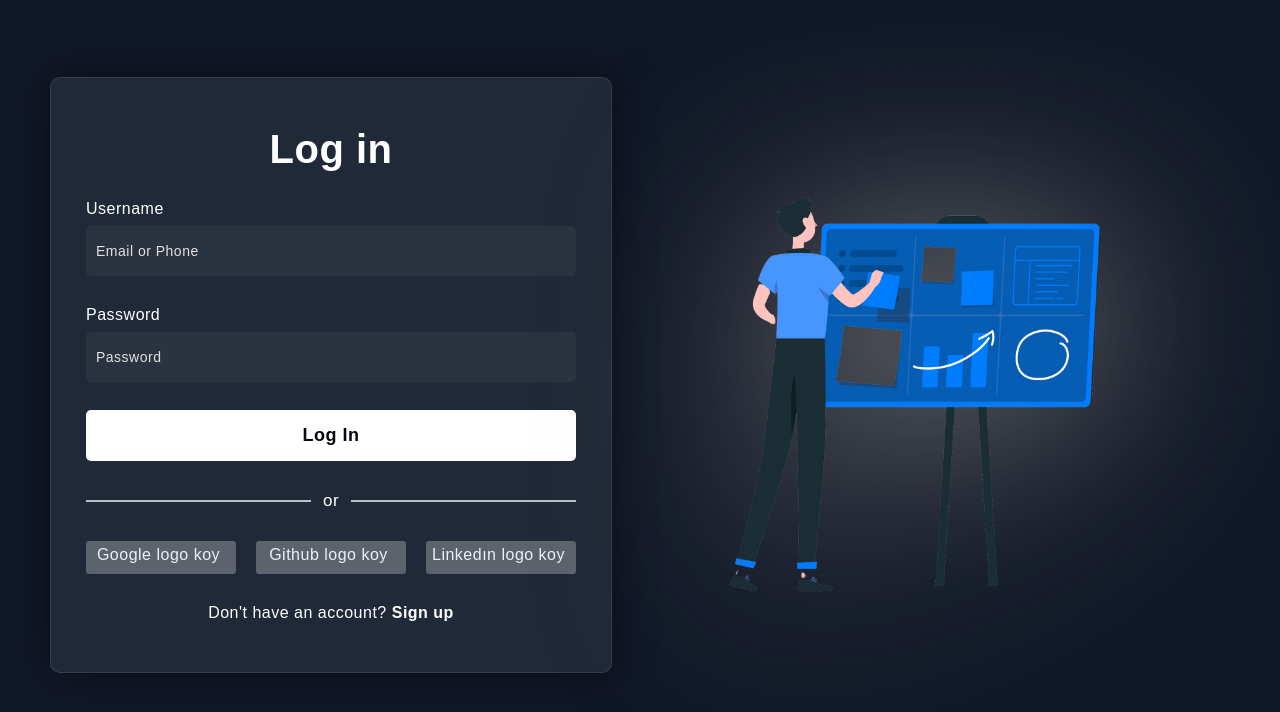
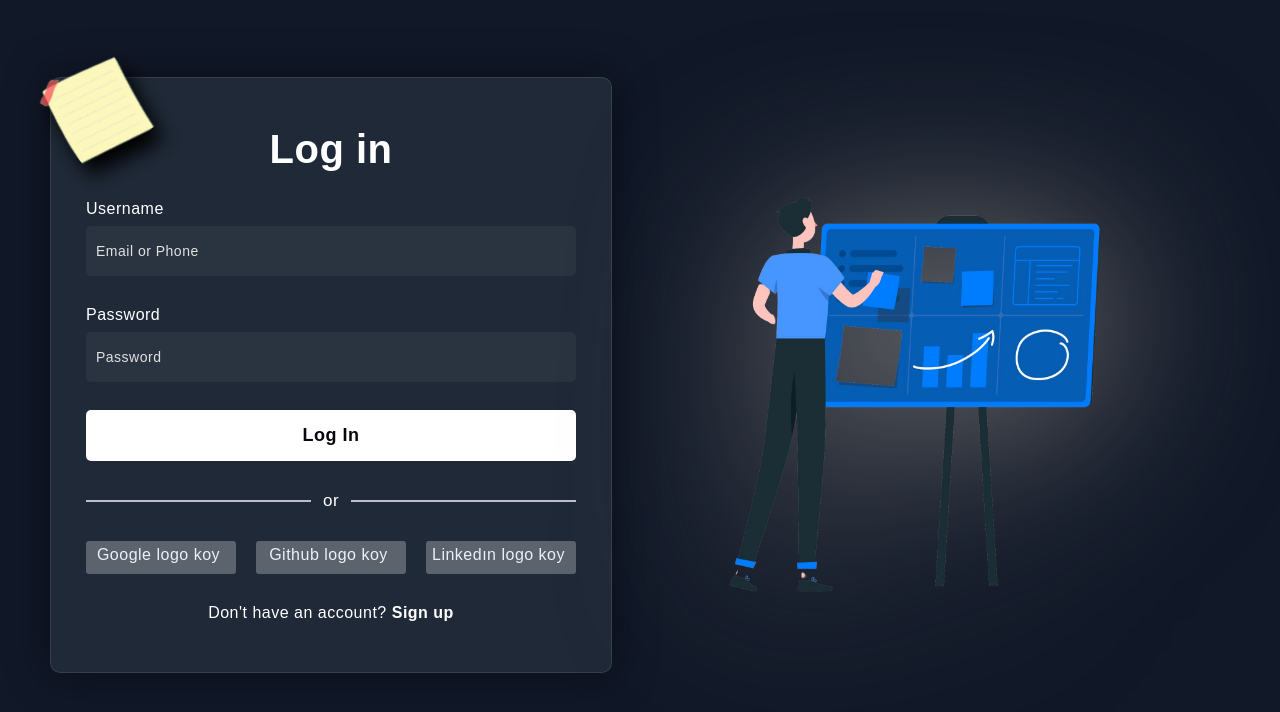
Before and after one commit to serhatakhan/ProgileWebUI, a React (Vite) app: page / in a window 1280 px wide. Shown: the top 712 px of the page. Built offline with nearby package versions, Linux system fonts and the light colour scheme.

Commit message:
postit added

```diff
--- a/src/index.css
+++ b/src/index.css
@@ -26,13 +26,6 @@ body {
   width: 100%;
   height: auto;
   background-color: #1F2937;
-  /* position: absolute; */
-  /* transform: translate(-50%, -50%);
-  top: 50%;
-  left: 50%; */
-  /* display: flex;
-  align-items: center;
-  justify-content: center; */
   border-radius: 10px;
   backdrop-filter: blur(35px);
   border: 1px solid rgba(255, 255, 255, 0.1);
@@ -40,12 +33,20 @@ body {
   padding: 50px 35px;
 }
 
+.postit{
+  position: absolute;
+  top: -20px;
+  left: 0px;
+  transform:rotate(322deg);
+  filter: drop-shadow(0px 15px 10px #000);
+}
+
 .right-sec img{
   width: 100%;
   display: flex;
   align-items: center;
   justify-content: center;
-  filter: drop-shadow(5px 5px 100px #767676);
+  filter: drop-shadow(5px 5px 90px #767676);
 }
 
 @media (max-width:1200px) {
@@ -64,23 +65,6 @@ body {
   }
 
 }
-
-
-
-/* form {
-  width: 440px;
-  height: auto;
-  background-color: #1F2937;
-  position: absolute;
-  transform: translate(-50%, -50%);
-  top: 50%;
-  left: 50%;
-  border-radius: 10px;
-  backdrop-filter: blur(35px);
-  border: 1px solid rgba(255, 255, 255, 0.1);
-  box-shadow: 0 0 40px rgba(8, 7, 16, 0.6);
-  padding: 50px 35px;
-} */
 
 form * {
   font-family: "Poppins", sans-serif;
@@ -152,11 +136,6 @@ button {
 }
 
 .social-p{
-  /* position: absolute; */
-  /* text-align: center; */
-  /* padding: 10px; */
-  /* top: 11px; */
-  /* left: 228px; */
   display: flex;
   justify-content: center;
   align-items: center;
@@ -187,14 +166,6 @@ button {
 
 }
 
-/* .social .fb {
-  margin-left: 25px;
-}
-
-.social i {
-  margin: 10px 0 4px;
-} */
-
 .sign{
   text-align: center;
   margin-top: 30px;
--- a/src/pages/AuthPage.jsx
+++ b/src/pages/AuthPage.jsx
@@ -1,9 +1,13 @@
 const AuthPage = () => {
+
+  let path = "/Users/serhat/Desktop/ProgileWebUI/public/postit.png"
+
   return (
     <div className="auth-sec">
       <div className="left-sec">
         <form>
           <h3>Log in</h3>
+          <img src="/postit2.png" height={100} className="postit" />
 
           <label htmlFor="username">Username</label>
           <input type="text" placeholder="Email or Phone" id="username" />
```
Also changed, not shown: public/postit.png (added), public/postit2.png (added).
